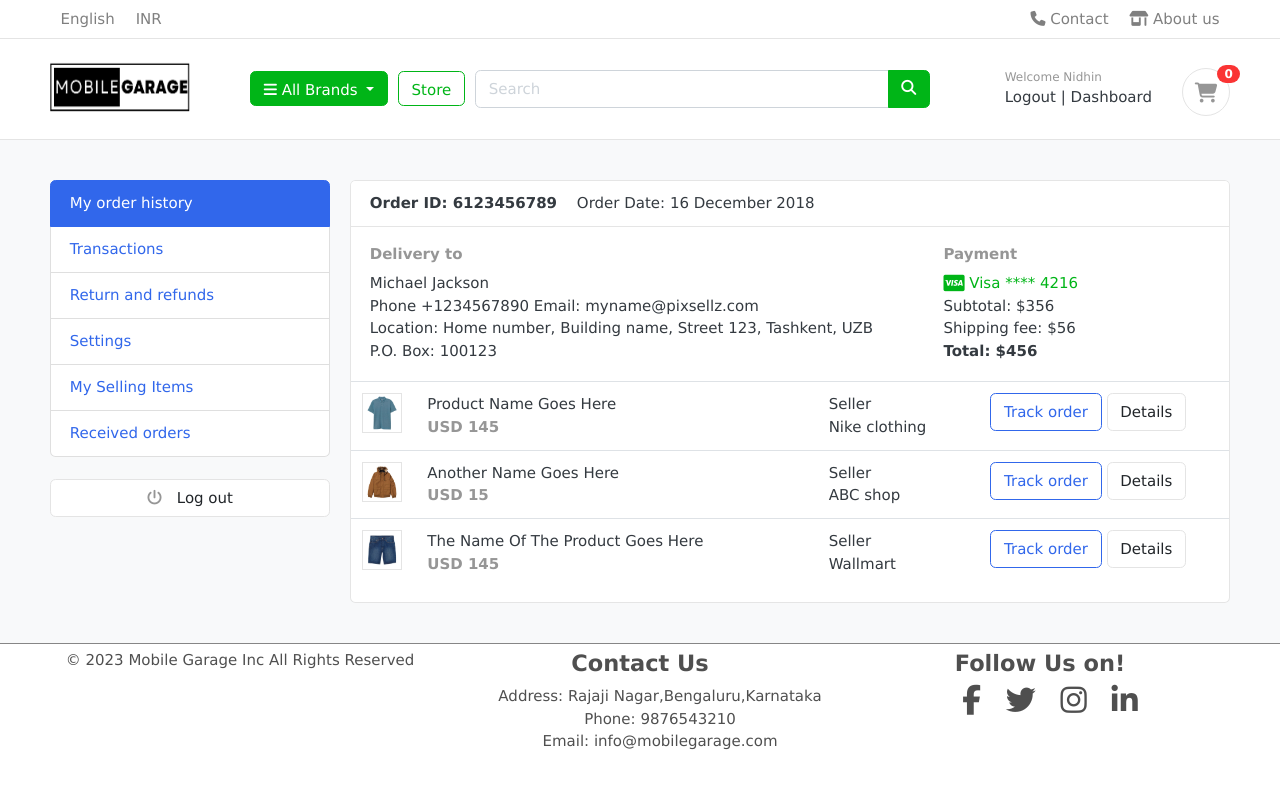
After one commit to nidhinkrishna/Ecommerce, a Django app: page /accounts/ in a window 1280 px wide. The commit adds this page. Run offline with Django 4.2, Linux system fonts and the light colour scheme; a user stored in the database is signed in; data comes from the database, SQL or seed files in the repository; both versions use the stored data as it was after the commit; some libraries are stand-ins or nearby versions; some web fonts are replaced.

Commit message:
dashboard page done

```diff
--- /dev/null
+++ b/Ecom/accounts/templates/accounts/dashboard.html
@@ -0,0 +1,99 @@
+{% extends 'base/base.html' %}
+{% load static %}
+
+
+{% block content %}
+
+<section class="section-conten padding-y bg">
+    {% include 'base/includes/alerts.html' %}
+
+    <div class="container">
+        <div class="row">
+        <aside class="col-md-3">
+            <!--   SIDEBAR   -->
+            <ul class="list-group">
+                <a class="list-group-item active" href="#"> My order history </a>
+                <a class="list-group-item" href="#"> Transactions </a>
+                <a class="list-group-item" href="#"> Return and refunds </a>
+                <a class="list-group-item" href="#">Settings </a>
+                <a class="list-group-item" href="#"> My Selling Items </a>
+                <a class="list-group-item" href="#"> Received orders </a>
+            </ul>
+            <br>
+            <a class="btn btn-light btn-block" href="{% url 'logout' %}"> <i class="fa fa-power-off"></i> <span class="text">Log out</span> </a>
+            <!--   SIDEBAR .//END   -->
+        </aside>
+        <main class="col-md-9">
+            <article class="card">
+            <header class="card-header">
+                <strong class="d-inline-block mr-3">Order ID: 6123456789</strong>
+                <span>Order Date: 16 December 2018</span>
+            </header>
+            <div class="card-body">
+                <div class="row">
+                    <div class="col-md-8">
+                        <h6 class="text-muted">Delivery to</h6>
+                        <p>Michael Jackson <br>
+                        Phone +1234567890 Email: myname@pixsellz.com <br>
+                        Location: Home number, Building name, Street 123,  Tashkent, UZB <br>
+                        P.O. Box: 100123
+                         </p>
+                    </div>
+                    <div class="col-md-4">
+                        <h6 class="text-muted">Payment</h6>
+                        <span class="text-success">
+                            <i class="fab fa-lg fa-cc-visa"></i>
+                            Visa  **** 4216
+                        </span>
+                        <p>Subtotal: $356 <br>
+                         Shipping fee:  $56 <br>
+                         <span class="b">Total:  $456 </span>
+                        </p>
+                    </div>
+                </div> <!-- row.// -->
+            </div> <!-- card-body .// -->
+            <div class="table-responsive">
+            <table class="table table-hover">
+                <tr>
+                    <td width="65">
+                        <img src="../images/items/1.jpg" class="img-xs border">
+                    </td>
+                    <td>
+                        <p class="title mb-0">Product name goes here </p>
+                        <var class="price text-muted">USD 145</var>
+                    </td>
+                    <td> Seller <br> Nike clothing </td>
+                    <td width="250"> <a href="#" class="btn btn-outline-primary">Track order</a> <a href="#" class="btn btn-light"> Details </a> </td>
+                </tr>
+                <tr>
+                    <td>
+                        <img src="../images/items/2.jpg" class="img-xs border">
+                    </td>
+                    <td>
+                        <p class="title mb-0">Another name goes here </p>
+                        <var class="price text-muted">USD 15</var>
+                    </td>
+                    <td> Seller <br> ABC shop </td>
+                    <td> <a href="#" class="btn btn-outline-primary">Track order</a> <a href="#" class="btn btn-light"> Details </a> </td>
+                </tr>
+                <tr>
+                    <td>
+                        <img src="../images/items/3.jpg" class="img-xs border">
+                    </td>
+                    <td>
+                        <p class="title mb-0">The name of the product  goes here </p>
+                        <var class="price text-muted">USD 145</var>
+                    </td>
+                    <td> Seller <br> Wallmart </td>
+                    <td> <a href="#" class="btn btn-outline-primary">Track order</a> <a href="#" class="btn btn-light"> Details </a> </td>
+                </tr>
+            </table>
+            </div> <!-- table-responsive .end// -->
+            </article> <!-- order-group.// -->
+        </main>
+    </div> <!-- row.// -->
+    </div>
+
+
+    </section>
+{% endblock content %}
--- a/Ecom/accounts/urls.py
+++ b/Ecom/accounts/urls.py
@@ -7,6 +7,8 @@ urlpatterns = [
     path('register/',views.register,name='register'),
     path('login/',views.loginfunc,name='login'),
     path('logout/',views.logoutfunc,name='logout'),
+    path('dashboard/',views.dashboard,name='dashboard'),
+    path('',views.dashboard,name='dashboard'),
     path('reset_password/',auth_views.PasswordResetView.as_view(template_name='accounts/reset_password.html'),name='reset_password'),
     path('reset_password_sent/',auth_views.PasswordResetDoneView.as_view(template_name='accounts/reset_done.html'),name='password_reset_done'),
     path('reset/<uidb64>/<token>/',auth_views.PasswordResetConfirmView.as_view(template_name='accounts/reset_confirm.html'),name='password_reset_confirm'),
--- a/Ecom/accounts/views.py
+++ b/Ecom/accounts/views.py
@@ -34,7 +34,7 @@ def loginfunc(request):
             login(request,user)
             messages.success(request,'Login Succesfull')
 
-            return redirect('store')
+            return redirect('dashboard')
         messages.error(request,"Invalid Login Credentials")
 
 
@@ -47,3 +47,9 @@ def logoutfunc(request):
         messages.success(request,'Logout Success')
 
         return redirect('login')
+
+@login_required(login_url='login')
+def dashboard(request):
+
+
+    return render(request,'accounts/dashboard.html')
--- a/Ecom/base/templates/base/includes/navbar.html
+++ b/Ecom/base/templates/base/includes/navbar.html
@@ -73,7 +73,7 @@
                             <small class="title text-muted">Welcome {{user.first_name|capfirst}}</small>
                             <div class='reg-div'>
                                 <a href="{% url 'logout' %}" class='reg-div'>Logout</a> <span class="dark-transp"> | </span>
-                                <a href="#" class='reg-div'>Dashboard</a>
+                                <a href="{% url 'dashboard' %}" class='reg-div'>Dashboard</a>
                             </div>
                         </div>
 
--- a/Ecom/cart/templates/cart/cart.html
+++ b/Ecom/cart/templates/cart/cart.html
@@ -97,7 +97,7 @@
                 <p class="text-center mb-3">
                     <img src="{% static 'images/misc/payments.png' %}" height="26">
                 </p>
-                <a href="./place-order.html" class="btn btn-primary btn-block"> Checkout </a>
+                <a href="{% url 'checkout' %}" class="btn btn-primary btn-block"> Checkout </a>
                 <a href="{% url 'store' %}" class="btn btn-light btn-block">Continue Shopping</a>
             </div> <!-- card-body.// -->
             </div> <!-- card.// -->
--- a/Ecom/cart/urls.py
+++ b/Ecom/cart/urls.py
@@ -7,5 +7,6 @@ urlpatterns = [
     path('add_cart/<product_id>/',views.add_cart,name='add_cart'),
     path('minus_cart/<product_id>/',views.decrement_cart,name='minus_cart'),
     path('remove_item/<product_id>/',views.remove_item,name='remove_item'),
+    path('checkout/',views.checkout,name='checkout')
 
 ]
--- a/Ecom/cart/views.py
+++ b/Ecom/cart/views.py
@@ -100,3 +100,13 @@ def remove_item(request,product_id):
 
     cart_item.delete()
     return redirect('cart')
+
+
+
+
+
+def checkout(request):
+
+
+
+    return render(request,'cart/checkout.html')
--- a/Ecom/static/css/main.css
+++ b/Ecom/static/css/main.css
@@ -527,7 +527,7 @@ footer li{
 .reset-form{
     border: 1px solid;
     max-width: 60%;
-    padding: 10px;
+    padding: 30px;
     margin-top: 30px;
     margin-bottom: 30px;
     border-radius: 10px;
```
Also changed, not shown: Ecom/cart/templates/cart/checkout.html (added, +7 -0 lines), Ecom/db.sqlite3.
